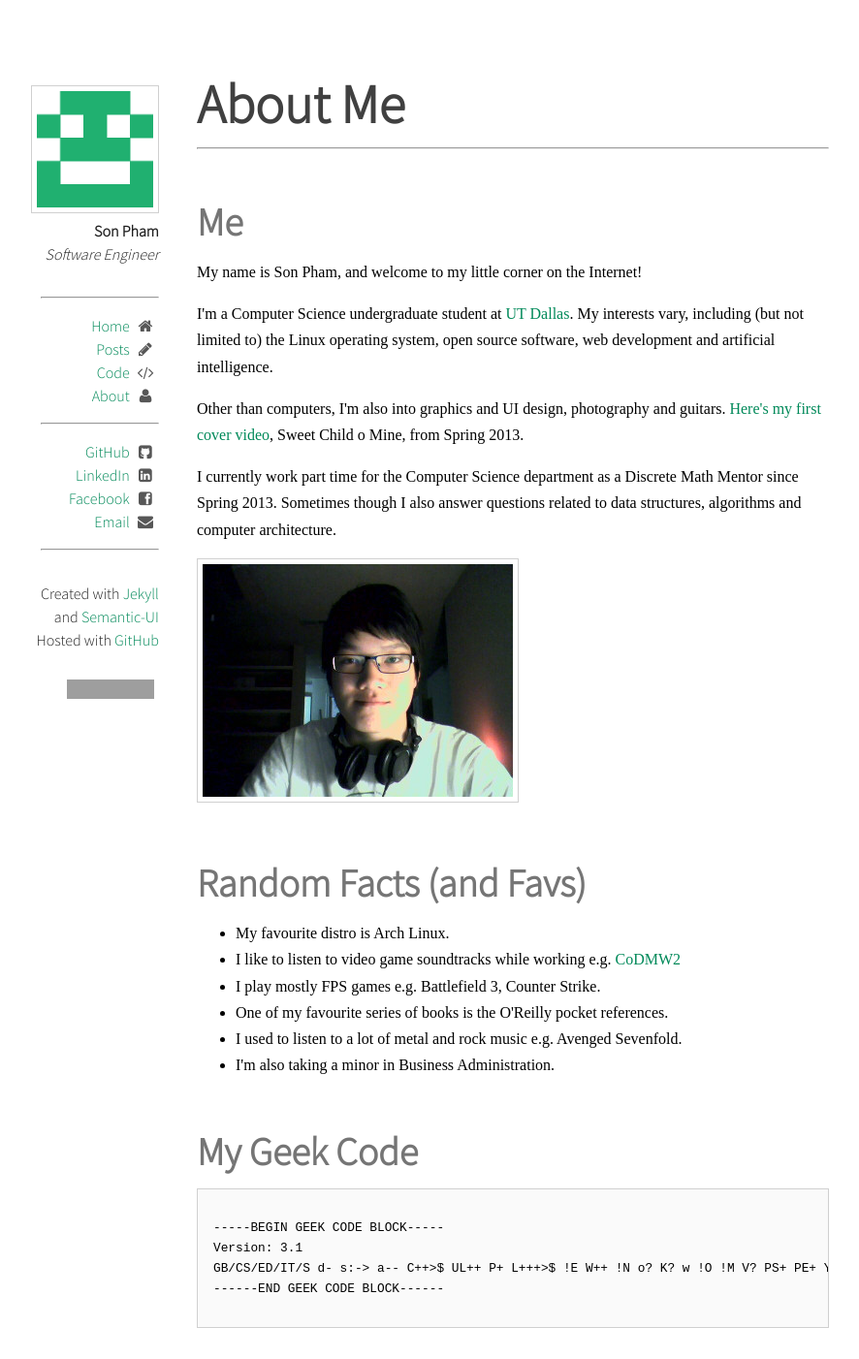
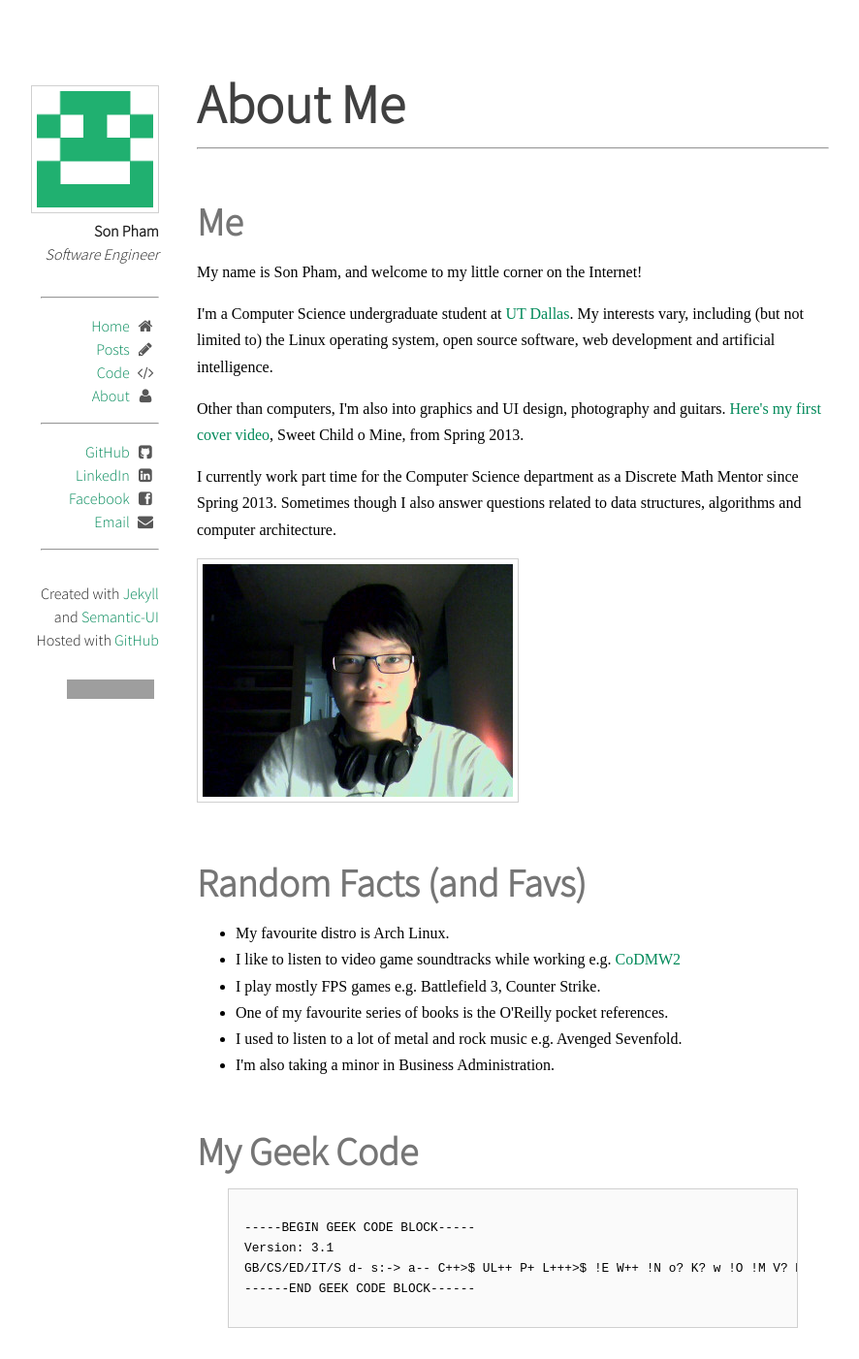
Before and after one commit to sonph/sonph.github.io.old, a Jekyll site: the page built from about/index.html, in a window 1280 px wide. Shown: the whole page at 97% size, without its empty margins (137-1023 px from the left). Built offline with Jekyll 4.4.1, drawn with Linux system fonts in a browser that asks for light colours; some web fonts are replaced; Markdown is read by kramdown in place of the engine named in the settings; grey boxes are pictures that could not be loaded.

Commit message:
margin for code blocks

```diff
--- a/assets/css/style.css
+++ b/assets/css/style.css
@@ -111,6 +111,8 @@ pre {
     line-height: 1.25em;
     white-space: pre;
     overflow-x: auto;
+    margin-left: 2em;
+    margin-right: 2em;
 }
 pre code {
     border: none;
```
